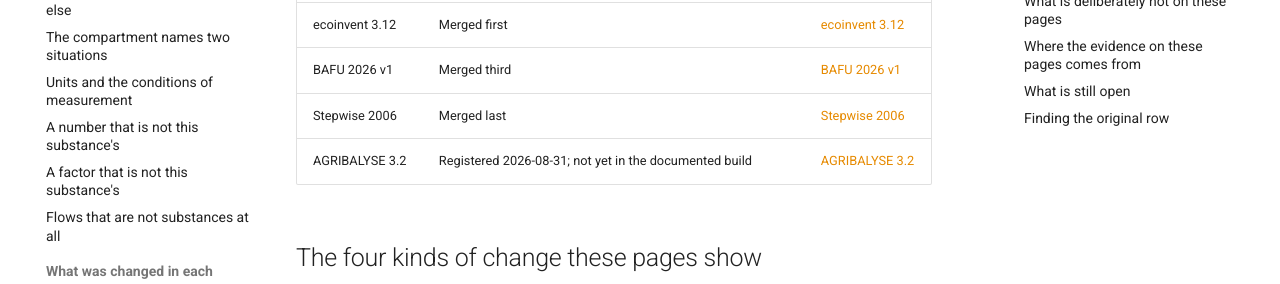
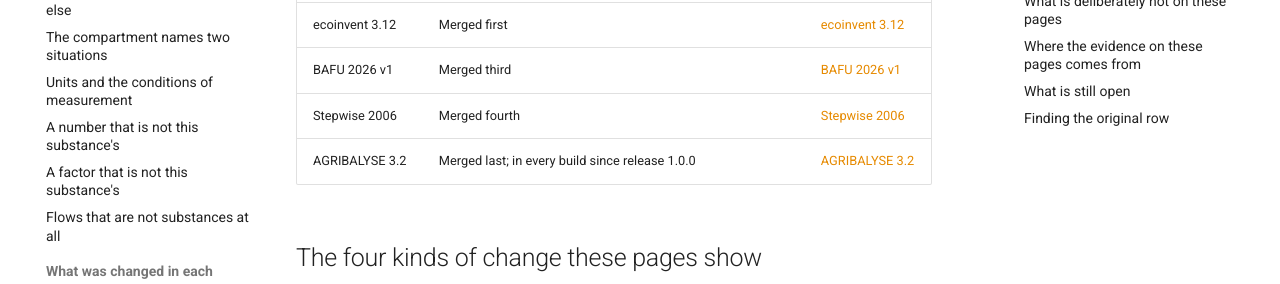
Before and after one commit to brightway-labs/brightway-flows, an MkDocs documentation site: the page built from docs/changes/index.md, in a window 1280 px wide and 900 px high, scrolled down 561 px. Shown: the part 152-436 px from the top of the window. Built offline with MkDocs 1.6.1 and Material for MkDocs 9.7.7, drawn with Linux system fonts in a browser that asks for light colours.

Commit message:
List AGRIBALYSE 3.2 as merged last in the source table of docs/changes/index.md (#411)
Release 1.0.0 merged it fifth, after Stepwise 2006, as every build since has;
the table still said it was not yet in the documented build. Part of #408.

```diff
--- a/docs/changes/index.md
+++ b/docs/changes/index.md
@@ -22,8 +22,8 @@
 | ecoinvent 3.11 | Curated, and available to merge; not part of the standard build | [ecoinvent 3.11](ecoinvent-3.11.md) |
 | ecoinvent 3.12 | Merged first | [ecoinvent 3.12](ecoinvent-3.12.md) |
 | BAFU 2026 v1 | Merged third | [BAFU 2026 v1](bafu-2026-v1.md) |
-| Stepwise 2006 | Merged last | [Stepwise 2006](stepwise-2006.md) |
-| AGRIBALYSE 3.2 | Registered 2026-08-31; not yet in the documented build | [AGRIBALYSE 3.2](agribalyse-3.2.md) |
+| Stepwise 2006 | Merged fourth | [Stepwise 2006](stepwise-2006.md) |
+| AGRIBALYSE 3.2 | Merged last; in every build since release 1.0.0 | [AGRIBALYSE 3.2](agribalyse-3.2.md) |
 
 ## The four kinds of change these pages show
 
```
